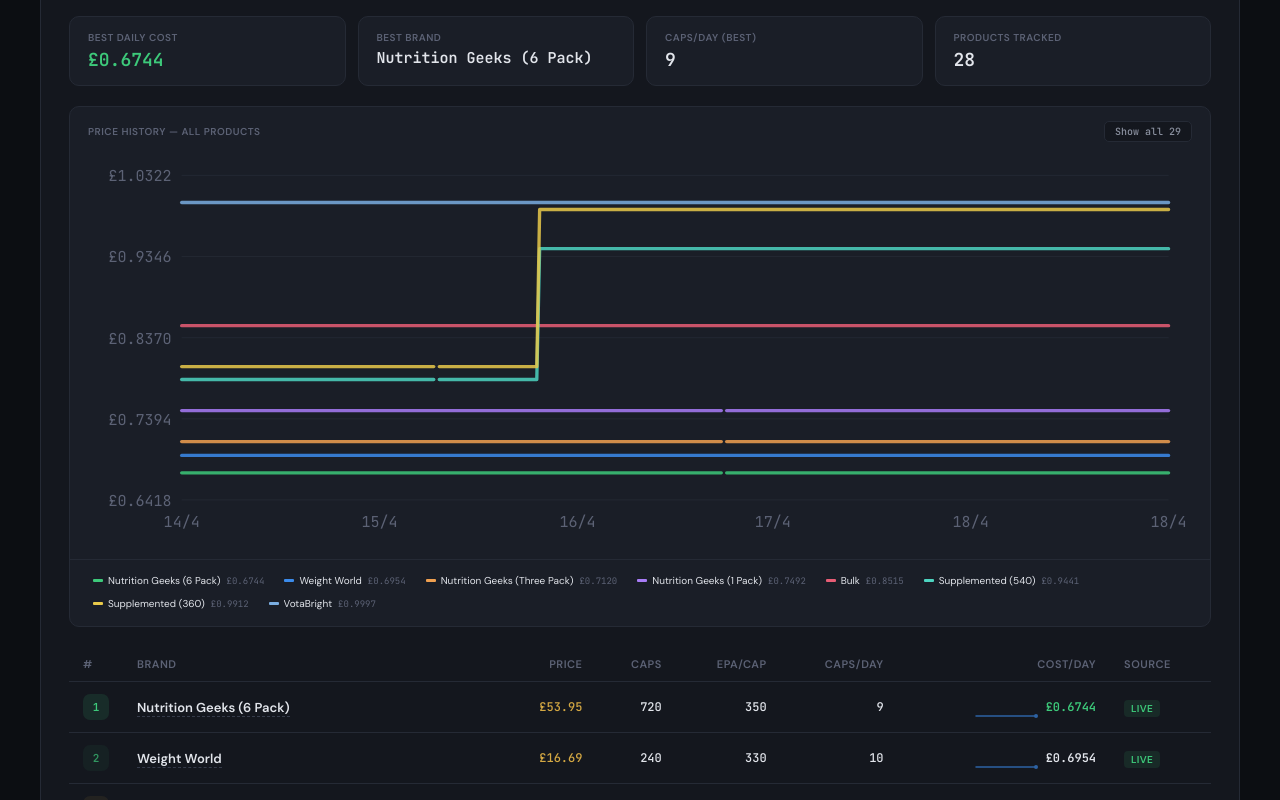
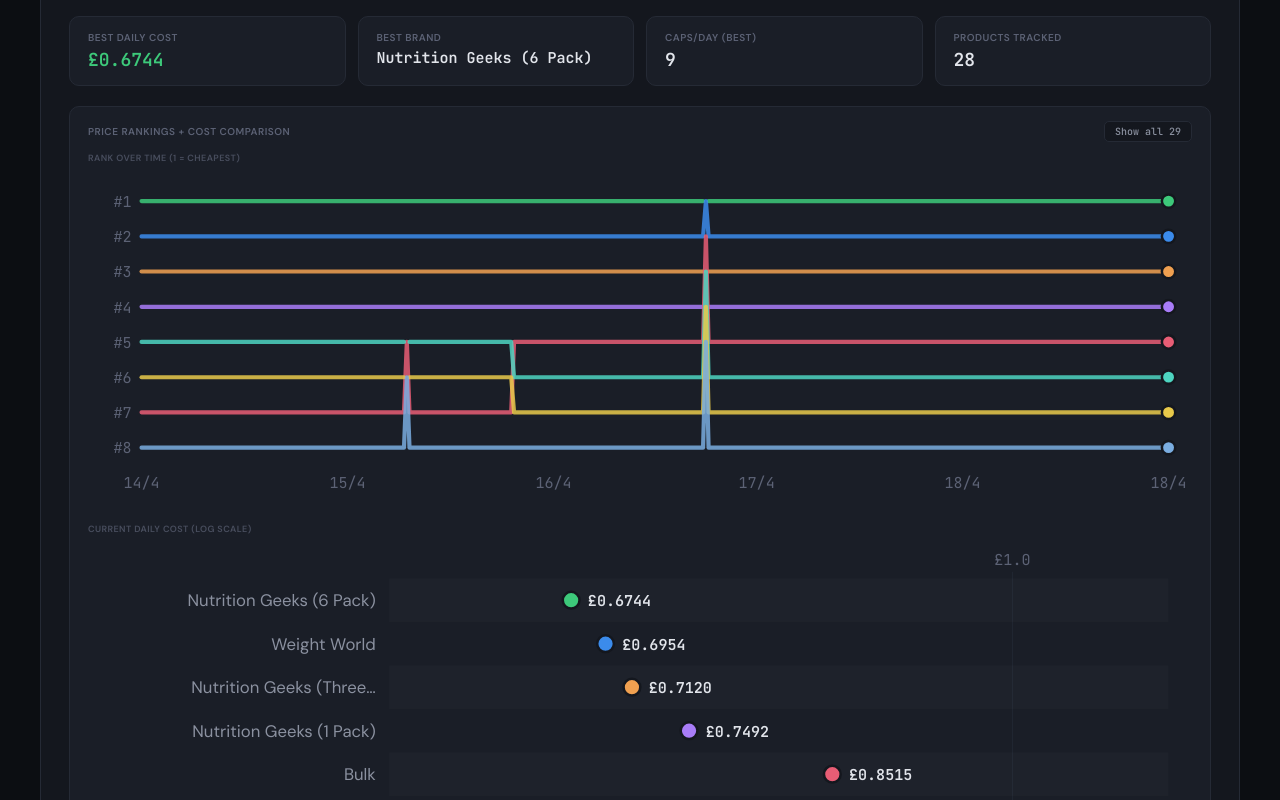
Before and after one commit to s6mzenge/stackarb, a React (Vite) app: page / in a window 1280 px wide. Shown: the part 180-980 px from the top of the page. Built offline with nearby package versions, Linux system fonts and the light colour scheme.

Commit message:
Update App.jsx

```diff
--- a/src/App.jsx
+++ b/src/App.jsx
@@ -300,7 +300,7 @@
 }
 
 
-/* ── All-Brands Price Chart ─────────────────────────────────────── */
+/* ── Combined Bump Chart + Log Lollipop ────────────────────────── */
 
 const PALETTE = [
   '#3dc97a', '#3b8beb', '#f0a050', '#a87cf7', '#e85d75',
@@ -312,10 +312,10 @@
 function AllBrandsChart({ history, supplement, accent }) {
   const [showAll, setShowAll] = useState(false)
   const [hidden, setHidden] = useState(new Set())
-  const [hover, setHover] = useState(null)
+  const [bumpHover, setBumpHover] = useState(null)
 
-  const { allBrands, series, dates } = useMemo(() => {
-    if (!history?.snapshots?.length) return { allBrands: [], series: {}, dates: [] }
+  const { allBrands, series, dates, rankHistory, stats } = useMemo(() => {
+    if (!history?.snapshots?.length) return { allBrands: [], series: {}, dates: [], rankHistory: {}, stats: {} }
 
     const brandSet = new Set()
     for (const snap of history.snapshots) {
@@ -330,13 +330,38 @@
       if (vals.filter(v => v != null).length >= 2) ser[brand] = vals
     }
 
+    // Sort by latest cost
     const sorted = Object.keys(ser).sort((a, b) => {
       const aLast = [...ser[a]].reverse().find(v => v != null) ?? Infinity
       const bLast = [...ser[b]].reverse().find(v => v != null) ?? Infinity
       return aLast - bLast
     })
 
-    return { allBrands: sorted, series: ser, dates: allDates }
+    // Compute rank history: at each snapshot, rank all brands by cost
+    const rh = {}
+    sorted.forEach(b => { rh[b] = [] })
+    for (let si = 0; si < allDates.length; si++) {
+      const atSnap = sorted
+        .map(b => ({ brand: b, cost: ser[b][si] }))
+        .filter(d => d.cost != null)
+        .sort((a, b) => a.cost - b.cost)
+      atSnap.forEach((d, rank) => { rh[d.brand][si] = rank + 1 })
+      // Fill null for brands missing this snapshot
+      sorted.forEach(b => { if (rh[b][si] == null) rh[b][si] = null })
+    }
+
+    // Compute stats: min, max, current for lollipop
+    const st = {}
+    for (const brand of sorted) {
+      const vals = ser[brand].filter(v => v != null)
+      st[brand] = {
+        current: [...ser[brand]].reverse().find(v => v != null),
+        min: Math.min(...vals),
+        max: Math.max(...vals),
+      }
+    }
+
+    return { allBrands: sorted, series: ser, dates: allDates, rankHistory: rh, stats: st }
   }, [history, supplement])
 
   if (allBrands.length === 0) return null
@@ -344,94 +369,105 @@
   const visibleBrands = showAll ? allBrands : allBrands.slice(0, DEFAULT_VISIBLE)
   const activeBrands = visibleBrands.filter(b => !hidden.has(b))
   const hiddenCount = allBrands.length - DEFAULT_VISIBLE
-
-  const colorFor = (brand) => {
-    const idx = allBrands.indexOf(brand)
-    return PALETTE[idx % PALETTE.length]
-  }
+  const colorFor = (brand) => PALETTE[allBrands.indexOf(brand) % PALETTE.length]
 
   const toggleBrand = (brand) => {
     setHidden(prev => {
       const next = new Set(prev)
-      if (next.has(brand)) next.delete(brand)
-      else next.add(brand)
+      next.has(brand) ? next.delete(brand) : next.add(brand)
       return next
     })
   }
 
-  // Chart dimensions
-  const W = 660, H = 240
-  const PAD = { top: 14, right: 14, bottom: 32, left: 56 }
-  const plotW = W - PAD.left - PAD.right
-  const plotH = H - PAD.top - PAD.bottom
+  // ── Bump chart geometry ──────────────────────────────────────
+  const BW = 660, BH = 200
+  const BP = { top: 12, right: 14, bottom: 28, left: 32 }
+  const bPlotW = BW - BP.left - BP.right
+  const bPlotH = BH - BP.top - BP.bottom
+  const maxRank = activeBrands.length || 1
 
-  // Y-range from ACTIVE brands only
-  const activeVals = activeBrands.flatMap(b => series[b].filter(v => v != null))
-  if (activeVals.length === 0) return null
-  const dataMin = Math.min(...activeVals)
-  const dataMax = Math.max(...activeVals)
-  const yPad = (dataMax - dataMin) * 0.1 || 0.01
-  const yMin = Math.max(0, dataMin - yPad)
-  const yMax = dataMax + yPad
-  const yRange = yMax - yMin
+  const bToX = (i) => BP.left + (i / Math.max(dates.length - 1, 1)) * bPlotW
+  const bToY = (rank) => BP.top + ((rank - 0.8) / (maxRank + 0.4 - 0.8)) * bPlotH
 
-  const toX = (i) => PAD.left + (i / (dates.length - 1)) * plotW
-  const toY = (v) => PAD.top + (1 - (v - yMin) / yRange) * plotH
+  // X labels for bump chart
+  const bNLabels = Math.min(6, dates.length)
+  const bXLabels = bNLabels < 2 ? [] : Array.from({ length: bNLabels }, (_, i) => {
+    const idx = Math.round(i * (dates.length - 1) / (bNLabels - 1))
+    const d = new Date(dates[idx])
+    return { x: bToX(idx), label: `${d.getDate()}/${d.getMonth() + 1}` }
+  })
 
-  // Build polylines for visible brands only
-  const polylines = visibleBrands.map(brand => {
-    const isHidden = hidden.has(brand)
-    const vals = series[brand]
+  // Build bump polylines
+  const bumpLines = activeBrands.map(brand => {
+    const ranks = rankHistory[brand]
+    // Only use ranks within the visible set
+    const activeRanks = []
+    for (let si = 0; si < dates.length; si++) {
+      const atSnap = activeBrands
+        .map(b => ({ brand: b, cost: series[b][si] }))
+        .filter(d => d.cost != null)
+        .sort((a, b) => a.cost - b.cost)
+      const idx = atSnap.findIndex(d => d.brand === brand)
+      activeRanks[si] = idx >= 0 ? idx + 1 : null
+    }
+
     const segments = []
     let current = []
-    for (let i = 0; i < vals.length; i++) {
-      if (vals[i] != null) {
-        current.push({ x: toX(i), y: isHidden ? 0 : toY(Math.max(yMin, Math.min(yMax, vals[i]))), cost: vals[i] })
+    for (let i = 0; i < dates.length; i++) {
+      if (activeRanks[i] != null) {
+        current.push({ x: bToX(i), y: bToY(activeRanks[i]), rank: activeRanks[i] })
       } else if (current.length > 0) {
         segments.push(current)
         current = []
       }
     }
     if (current.length > 0) segments.push(current)
-    return { brand, color: colorFor(brand), segments, isHidden }
+    return { brand, color: colorFor(brand), segments }
   })
 
-  // Y ticks
-  const nTicks = 5
-  const yTicks = Array.from({ length: nTicks }, (_, i) => {
-    const val = yMin + (i / (nTicks - 1)) * yRange
-    return { val, y: toY(val) }
-  })
-  // Smart label format: use 2 decimals if range > £1, 4 if tight
-  const yFmt = yRange > 1 ? (v) => '£' + v.toFixed(2) : (v) => '£' + v.toFixed(4)
-
-  // X labels
-  const nLabels = Math.min(6, dates.length)
-  const xLabels = nLabels < 2 ? [] : Array.from({ length: nLabels }, (_, i) => {
-    const idx = Math.round(i * (dates.length - 1) / (nLabels - 1))
-    const d = new Date(dates[idx])
-    return { x: toX(idx), label: `${d.getDate()}/${d.getMonth() + 1}` }
-  })
-
-  const handleMouseMove = (e) => {
+  // Bump hover tooltip
+  const bumpHandleMouseMove = (e) => {
     const svg = e.currentTarget
     const rect = svg.getBoundingClientRect()
-    const mouseX = ((e.clientX - rect.left) / rect.width) * W
-    const snapIdx = Math.round(((mouseX - PAD.left) / plotW) * (dates.length - 1))
-    setHover(Math.max(0, Math.min(dates.length - 1, snapIdx)))
+    const mouseX = ((e.clientX - rect.left) / rect.width) * BW
+    const snapIdx = Math.round(((mouseX - BP.left) / bPlotW) * (dates.length - 1))
+    setBumpHover(Math.max(0, Math.min(dates.length - 1, snapIdx)))
   }
 
-  const tooltipData = hover != null ? activeBrands
-    .map(b => ({ brand: b, cost: series[b][hover], color: colorFor(b) }))
+  const bumpTooltipData = bumpHover != null ? activeBrands
+    .map(b => ({ brand: b, cost: series[b][bumpHover], color: colorFor(b) }))
     .filter(d => d.cost != null)
     .sort((a, b) => a.cost - b.cost) : []
 
-  const tooltipXPct = hover != null ? (toX(hover) / W) * 100 : 0
+  const bumpTipXPct = bumpHover != null ? (bToX(bumpHover) / BW) * 100 : 0
+
+  // ── Lollipop geometry ────────────────────────────────────────
+  const rowH = 26
+  const LW = 660, LH = activeBrands.length * rowH + 28
+  const LP = { top: 20, right: 14, bottom: 8, left: 180 }
+  const lPlotW = LW - LP.left - LP.right
+
+  // Log scale for lollipop
+  const allActiveCosts = activeBrands.flatMap(b => [stats[b].min, stats[b].max])
+  const logMin = Math.log10(Math.min(...allActiveCosts) * 0.85)
+  const logMax = Math.log10(Math.max(...allActiveCosts) * 1.15)
+  const logRange = logMax - logMin
+
+  const lToX = (cost) => LP.left + ((Math.log10(cost) - logMin) / logRange) * lPlotW
+  const lToY = (i) => LP.top + i * rowH + rowH / 2
+
+  // Lollipop x-axis ticks (log-spaced)
+  const lTicks = []
+  const rawTicks = [0.05, 0.1, 0.2, 0.5, 1, 2, 5, 10, 20]
+  for (const t of rawTicks) {
+    const log = Math.log10(t)
+    if (log >= logMin && log <= logMax) lTicks.push({ val: t, x: lToX(t) })
+  }
 
   return (
     <div className="ab-wrap">
       <div className="ab-head">
-        <span className="ab-title">Price history — all products</span>
+        <span className="ab-title">Price rankings + cost comparison</span>
         {hiddenCount > 0 && (
           <button className="ab-toggle" onClick={() => { setShowAll(!showAll); setHidden(new Set()) }}>
             {showAll ? `Top ${DEFAULT_VISIBLE} only` : `Show all ${allBrands.length}`}
@@ -439,67 +475,72 @@
         )}
       </div>
 
+      {/* ── Bump chart ──────────────────────────────────────── */}
+      <div className="ab-section-label">Rank over time (1 = cheapest)</div>
       <div className="ab-body">
         <svg
-          width="100%"
-          viewBox={`0 0 ${W} ${H}`}
-          className="ab-svg"
-          onMouseMove={handleMouseMove}
-          onMouseLeave={() => setHover(null)}
+          width="100%" viewBox={`0 0 ${BW} ${BH}`} className="ab-svg"
+          onMouseMove={bumpHandleMouseMove}
+          onMouseLeave={() => setBumpHover(null)}
         >
-          {yTicks.map((t, i) => (
-            <g key={i}>
-              <line x1={PAD.left} y1={t.y} x2={PAD.left + plotW} y2={t.y}
+          {/* Y grid + labels */}
+          {Array.from({ length: maxRank }, (_, i) => i + 1).map(rank => (
+            <g key={rank}>
+              <line x1={BP.left} y1={bToY(rank)} x2={BP.left + bPlotW} y2={bToY(rank)}
                 stroke="var(--border)" strokeWidth="0.5" />
-              <text x={PAD.left - 6} y={t.y + 3.5} textAnchor="end"
+              <text x={BP.left - 6} y={bToY(rank) + 3.5} textAnchor="end"
                 fill="var(--text3)" fontSize="9" fontFamily="'JetBrains Mono', monospace">
-                {yFmt(t.val)}
+                #{rank}
               </text>
             </g>
           ))}
-          {xLabels.map((l, i) => (
-            <text key={i} x={l.x} y={PAD.top + plotH + 16} textAnchor="middle"
+          {bXLabels.map((l, i) => (
+            <text key={i} x={l.x} y={BP.top + bPlotH + 16} textAnchor="middle"
               fill="var(--text3)" fontSize="9" fontFamily="'JetBrains Mono', monospace">
               {l.label}
             </text>
           ))}
 
-          {polylines.map(({ brand, color, segments, isHidden }) => {
-            if (isHidden) return null
-            return segments.map((pts, si) => (
+          {/* Lines */}
+          {bumpLines.map(({ brand, color, segments }) =>
+            segments.map((pts, si) => (
               <polyline
                 key={`${brand}-${si}`}
                 points={pts.map(p => `${p.x.toFixed(1)},${p.y.toFixed(1)}`).join(' ')}
-                fill="none"
-                stroke={color}
-                strokeWidth="2"
-                strokeLinecap="round"
-                strokeLinejoin="round"
-                opacity="0.85"
+                fill="none" stroke={color} strokeWidth="2.5"
+                strokeLinecap="round" strokeLinejoin="round" opacity="0.85"
               />
             ))
+          )}
+
+          {/* Last-point dots */}
+          {bumpLines.map(({ brand, color, segments }) => {
+            const last = segments[segments.length - 1]
+            if (!last) return null
+            const pt = last[last.length - 1]
+            return <circle key={brand} cx={pt.x} cy={pt.y} r="4" fill={color} stroke="var(--surface)" strokeWidth="1.5" />
           })}
 
-          {hover != null && (
-            <line
-              x1={toX(hover)} y1={PAD.top}
-              x2={toX(hover)} y2={PAD.top + plotH}
-              stroke="var(--text3)" strokeWidth="0.5" strokeDasharray="3,3"
-            />
+          {/* Hover crosshair */}
+          {bumpHover != null && (
+            <line x1={bToX(bumpHover)} y1={BP.top} x2={bToX(bumpHover)} y2={BP.top + bPlotH}
+              stroke="var(--text3)" strokeWidth="0.5" strokeDasharray="3,3" />
           )}
         </svg>
 
-        {hover != null && tooltipData.length > 0 && (
+        {/* Bump tooltip */}
+        {bumpHover != null && bumpTooltipData.length > 0 && (
           <div className="ab-tip" style={{
-            left: tooltipXPct > 60 ? undefined : `${tooltipXPct}%`,
-            right: tooltipXPct > 60 ? `${100 - tooltipXPct}%` : undefined,
-            transform: tooltipXPct > 60 ? 'translateX(12px)' : 'translateX(-50%)',
+            left: bumpTipXPct > 60 ? undefined : `${bumpTipXPct}%`,
+            right: bumpTipXPct > 60 ? `${100 - bumpTipXPct}%` : undefined,
+            transform: bumpTipXPct > 60 ? 'translateX(12px)' : 'translateX(-50%)',
           }}>
             <div className="ab-tip-date">
-              {new Date(dates[hover]).toLocaleDateString('en-GB', { day: 'numeric', month: 'short', hour: '2-digit', minute: '2-digit' })}
+              {new Date(dates[bumpHover]).toLocaleDateString('en-GB', { day: 'numeric', month: 'short', hour: '2-digit', minute: '2-digit' })}
             </div>
-            {tooltipData.map(d => (
+            {bumpTooltipData.map((d, i) => (
               <div key={d.brand} className="ab-tip-row">
+                <span className="ab-tip-rank">#{i + 1}</span>
                 <span className="ab-tip-dot" style={{ background: d.color }} />
                 <span className="ab-tip-name">{d.brand}</span>
                 <span className="ab-tip-val">{fmtCost(d.cost)}</span>
@@ -509,10 +550,66 @@
         )}
       </div>
 
+      {/* ── Lollipop ────────────────────────────────────────── */}
+      <div className="ab-section-label" style={{ marginTop: '4px' }}>Current daily cost (log scale)</div>
+      <div className="ab-body" style={{ paddingBottom: '8px' }}>
+        <svg width="100%" viewBox={`0 0 ${LW} ${LH}`} className="ab-svg">
+          {/* X grid + labels */}
+          {lTicks.map((t, i) => (
+            <g key={i}>
+              <line x1={t.x} y1={LP.top - 4} x2={t.x} y2={LP.top + activeBrands.length * rowH}
+                stroke="var(--border)" strokeWidth="0.5" />
+              <text x={t.x} y={LP.top - 8} textAnchor="middle"
+                fill="var(--text3)" fontSize="9" fontFamily="'JetBrains Mono', monospace">
+                {'£' + (t.val < 1 ? t.val.toFixed(2) : t.val.toFixed(1))}
+              </text>
+            </g>
+          ))}
+
+          {/* Rows */}
+          {activeBrands.map((brand, i) => {
+            const s = stats[brand]
+            const color = colorFor(brand)
+            const cx = lToX(s.current)
+            const xMin = lToX(s.min)
+            const xMax = lToX(s.max)
+            const cy = lToY(i)
+            return (
+              <g key={brand}>
+                {/* Alternating row background */}
+                {i % 2 === 0 && (
+                  <rect x={LP.left} y={cy - rowH / 2} width={lPlotW} height={rowH}
+                    fill="var(--text)" opacity="0.02" />
+                )}
+                {/* Brand label */}
+                <text x={LP.left - 8} y={cy + 3.5} textAnchor="end"
+                  fill="var(--text2)" fontSize="10" fontFamily="'DM Sans', sans-serif">
+                  {brand.length > 24 ? brand.slice(0, 22) + '…' : brand}
+                </text>
+                {/* Whisker (min–max range) */}
+                <line x1={xMin} y1={cy} x2={xMax} y2={cy}
+                  stroke={color} strokeWidth="2" opacity="0.3" strokeLinecap="round" />
+                {/* Min/max caps */}
+                <line x1={xMin} y1={cy - 4} x2={xMin} y2={cy + 4} stroke={color} strokeWidth="1.5" opacity="0.3" />
+                <line x1={xMax} y1={cy - 4} x2={xMax} y2={cy + 4} stroke={color} strokeWidth="1.5" opacity="0.3" />
+                {/* Current cost dot */}
+                <circle cx={cx} cy={cy} r="5" fill={color} stroke="var(--surface)" strokeWidth="1.5" />
+                {/* Cost label */}
+                <text x={cx + 10} y={cy + 3.5}
+                  fill="var(--text)" fontSize="9" fontWeight="600"
+                  fontFamily="'JetBrains Mono', monospace">
+                  {fmtCost(s.current)}
+                </text>
+              </g>
+            )
+          })}
+        </svg>
+      </div>
+
+      {/* ── Legend ───────────────────────────────────────────── */}
       <div className="ab-legend">
         {visibleBrands.map(brand => {
           const isOff = hidden.has(brand)
-          const lastCost = [...series[brand]].reverse().find(v => v != null)
           return (
             <button
               key={brand}
@@ -521,7 +618,6 @@
             >
               <span className="ab-leg-bar" style={{ background: isOff ? 'var(--text3)' : colorFor(brand) }} />
               <span className="ab-leg-name">{brand}</span>
-              {lastCost != null && <span className="ab-leg-cost">{fmtCost(lastCost)}</span>}
             </button>
           )
         })}
@@ -529,7 +625,6 @@
     </div>
   )
 }
-
 
 /* ── Main Panel ─────────────────────────────────────────────────── */
 
@@ -919,6 +1014,11 @@
   font-size: 10px; font-weight: 600; text-transform: uppercase;
   letter-spacing: 0.5px; color: var(--text3);
 }
+.ab-section-label {
+  font-size: 9px; font-weight: 600; text-transform: uppercase;
+  letter-spacing: 0.4px; color: var(--text3); padding: 10px 18px 0;
+  opacity: 0.7;
+}
 .ab-toggle {
   font-family: var(--mono); font-size: 10px; font-weight: 500;
   color: var(--text2); background: var(--surface);
@@ -933,7 +1033,7 @@
   position: absolute; top: 6px;
   background: var(--surface); border: 1px solid var(--border-hi);
   border-radius: 8px; padding: 8px 12px;
-  pointer-events: none; z-index: 10; min-width: 200px;
+  pointer-events: none; z-index: 10; min-width: 210px;
   box-shadow: 0 8px 20px rgba(0,0,0,0.45);
 }
 .ab-tip-date {
@@ -944,13 +1044,16 @@
   display: flex; align-items: center; gap: 6px;
   padding: 1.5px 0; font-family: var(--mono);
 }
+.ab-tip-rank {
+  font-size: 9px; color: var(--text3); min-width: 18px;
+}
 .ab-tip-dot {
   width: 7px; height: 7px; border-radius: 2px; flex-shrink: 0;
 }
 .ab-tip-name {
   flex: 1; font-size: 10px; color: var(--text2);
   overflow: hidden; text-overflow: ellipsis; white-space: nowrap;
-  max-width: 130px;
+  max-width: 120px;
 }
 .ab-tip-val {
   font-size: 10px; font-weight: 600; color: var(--text);
@@ -976,9 +1079,6 @@
 .ab-leg-name {
   max-width: 140px; overflow: hidden; text-overflow: ellipsis; white-space: nowrap;
 }
-.ab-leg-cost {
-  font-family: var(--mono); font-size: 9px; color: var(--text3); margin-left: 1px;
-}
 
 @media (max-width: 768px) {
   .header, .tabs { padding-left: 16px; padding-right: 16px; }
```
